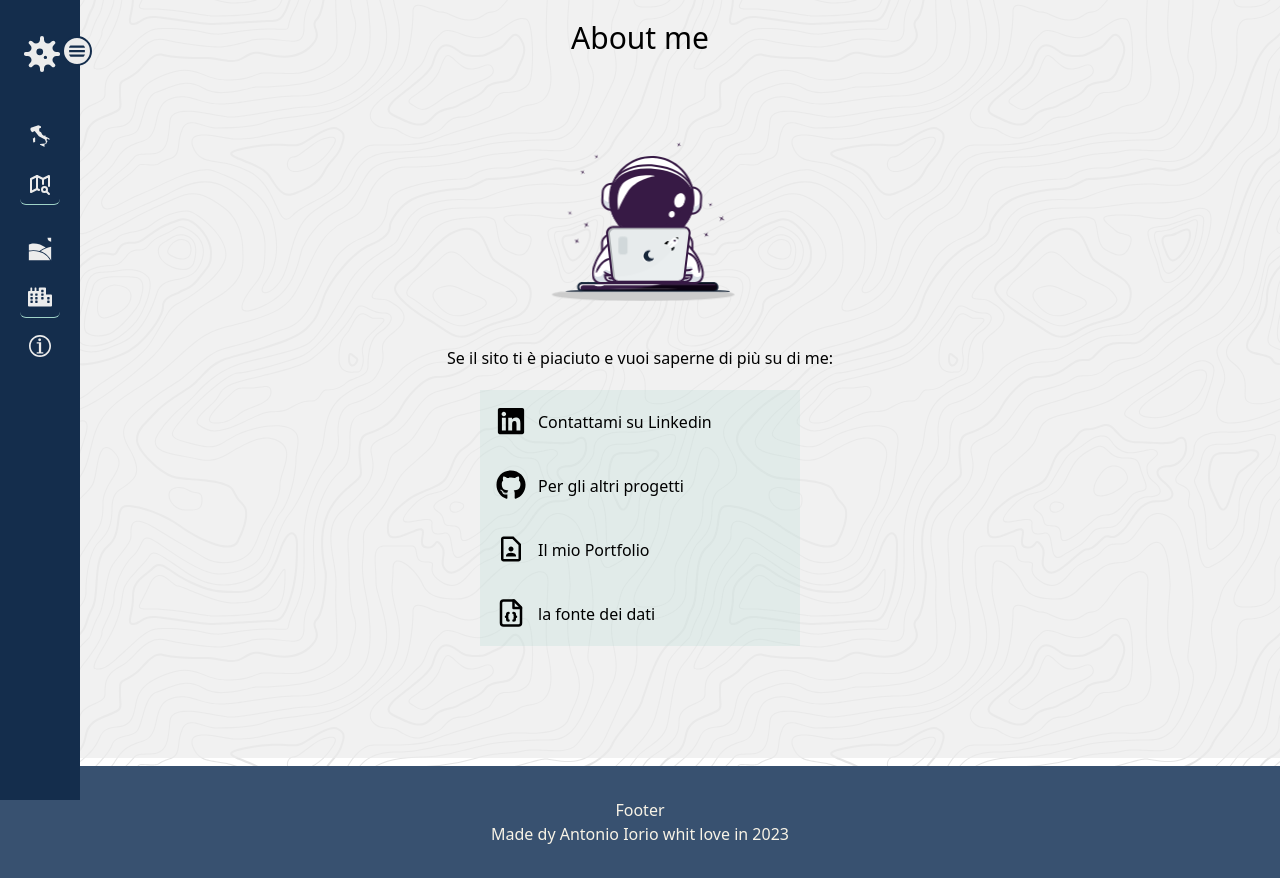
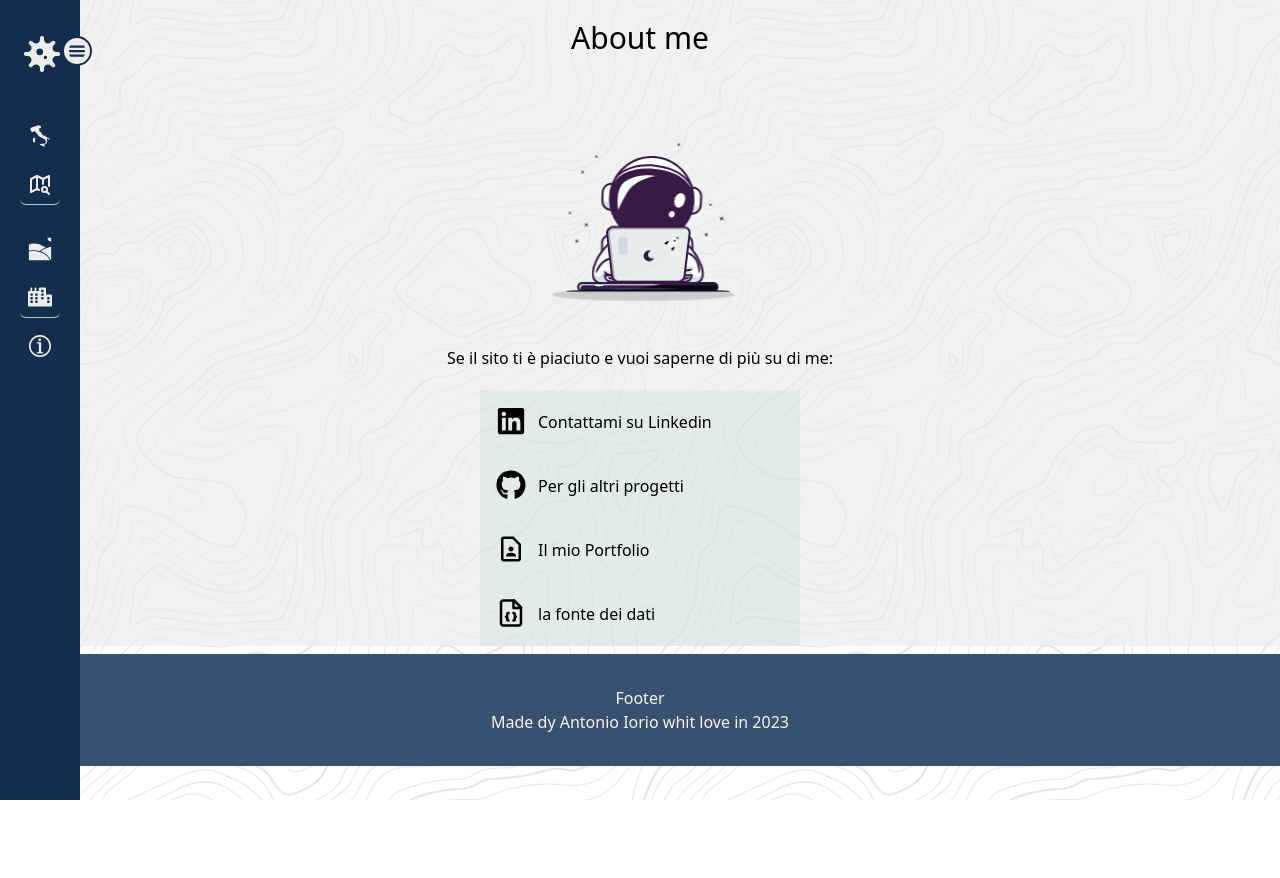
Before and after one commit to kalaioryo/start2impact_final-project, a React (Create React App) app: page /about in a window 1280 px wide. After the commit the page ends 800 px from the top, so only its background shows below. Built offline with nearby package versions, Linux system fonts and the light colour scheme; no server answers.

Commit message:
fix text about

```diff
--- a/src/pages/About.jsx
+++ b/src/pages/About.jsx
@@ -10,14 +10,14 @@ import LottieAstroDeveloper from '../components/lottie-components/LottieAstroDev
 
 const About = () => {
   return (
-    <div className='bg-quaternary/70 pb-28'>
+    <div className='bg-quaternary/70'>
       <h1 className="py-5 w-full text-3xl text-center">About me</h1>
 
       <div>
         <LottieAstroDeveloper/>
       </div>
 
-      <div className='py-5 text-center'>
+      <div className='py-5 px-2 text-center'>
         <p>Se il  sito ti è piaciuto e vuoi saperne di più su di me:</p>
       </div>
 
```
